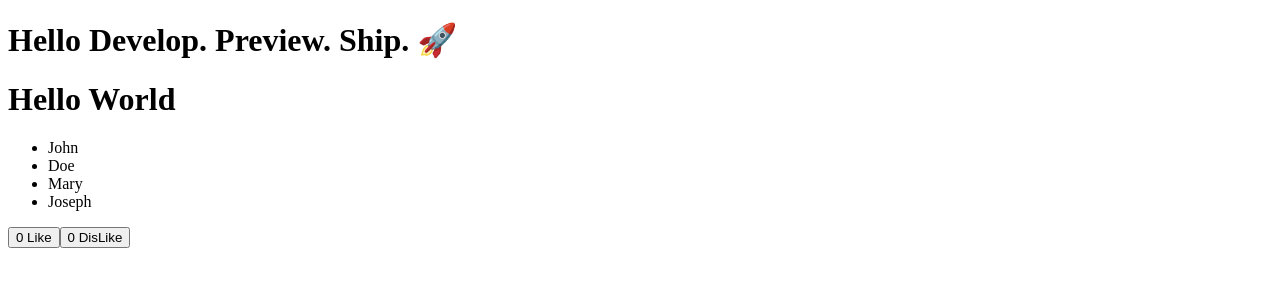
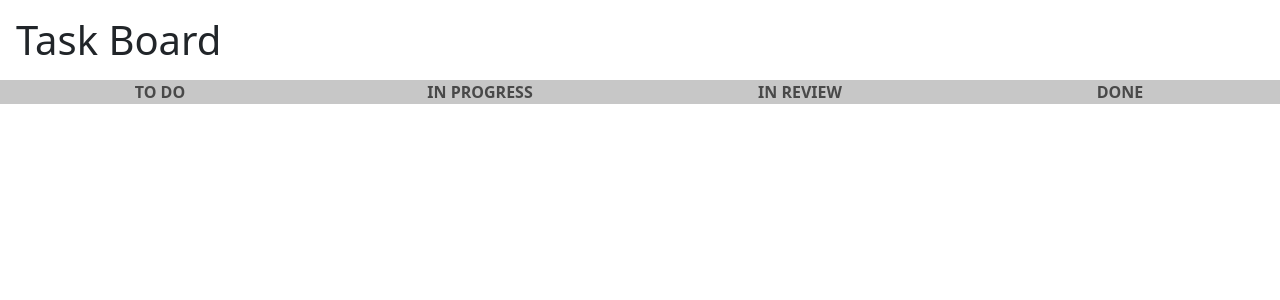
Before and after one commit to keerthana-lab/sample-react-app, a React (Create React App) app in the folder dashboard/: page / in a window 1280 px wide. Shown: the top 300 px of the page. Built offline with nearby package versions, Linux system fonts and the light colour scheme.

Commit message:
convert js files to tsx

```diff
--- a/dashboard/package.json
+++ b/dashboard/package.json
@@ -6,9 +6,14 @@
     "@testing-library/jest-dom": "^5.16.5",
     "@testing-library/react": "^13.4.0",
     "@testing-library/user-event": "^13.5.0",
+    "@types/react": "^18.0.21",
+    "@types/react-dom": "^18.0.6",
+    "bootstrap": "^5.2.2",
     "react": "^18.2.0",
     "react-dom": "^18.2.0",
     "react-scripts": "5.0.1",
+    "source-map-loader": "^4.0.1",
+    "ts-loader": "^9.4.1",
     "web-vitals": "^2.1.4"
   },
   "scripts": {
--- a/dashboard/public/index.html
+++ b/dashboard/public/index.html
@@ -24,7 +24,7 @@
       work correctly both with client-side routing and a non-root public URL.
       Learn how to configure a non-root public URL by running `npm run build`.
     -->
-    <title>React App</title>
+    <title>Task Tracker</title>
   </head>
   <body>
     <noscript>You need to enable JavaScript to run this app.</noscript>
--- a/dashboard/src/App.css
+++ b/dashboard/src/App.css
@@ -0,0 +1,7 @@
+.dark-grey-text {
+    color: rgb(73, 73, 73);
+}
+
+.grey-bg {
+    background-color: rgb(199, 199, 199);
+}
--- a/dashboard/src/App.js
+++ /dev/null
@@ -1,36 +0,0 @@
-import {useState} from "react";
-
-function Header({title}) {
-  return <h1>{ title ? `Hello ${title}` : "Hello World"}</h1>;
-}
-function ListOfNames() {
-  const nameArr = ['John', 'Doe', 'Mary', 'Joseph'];
-  return (
-      <ul>
-          {
-              nameArr.map((name) => (
-                  <li key={name}>{name}</li>
-              ))
-          }
-      </ul>
-  );
-}
-function CustomButton({name}) {
-  const [count, setCount] = useState(0);
-  const clickHandler = () => {
-      setCount(count + 1);
-  }
- return <button onClick={clickHandler}>{`${count} ${name}`}</button>;
-}
-function HomePage() {
-  return (
-      <div>
-          <Header title="Develop. Preview. Ship. 🚀" />
-          <Header />
-          <ListOfNames />
-          <CustomButton name="Like" />
-          <CustomButton name="DisLike" />
-      </div>
-  );
-}
-export default HomePage;
--- /dev/null
+++ b/dashboard/src/AppHeader/index.tsx
@@ -0,0 +1,10 @@
+import React from "react";
+import { AppTitle } from "../constants";
+
+function AppHeader() {
+    return (
+        <h1 className="m-3">{AppTitle}</h1>
+    );
+}
+
+export default AppHeader;
--- /dev/null
+++ b/dashboard/src/HomePage/index.tsx
@@ -0,0 +1,22 @@
+import React from "react";
+import AppHeader from "../AppHeader";
+import Status from "../Status";
+import "../App.css"
+
+export const HomePage = () => {
+  const statusOfTask = ['To Do', 'In Progress', 'In Review', 'Done'];
+  return (
+      <div>
+          <AppHeader />
+          <div className="container-fluid">
+            <div className="row">
+            {
+              statusOfTask.map((status) => (
+                <Status key={status} status={status} />
+              ))
+            }
+            </div>
+          </div>
+      </div>
+  );
+}
--- /dev/null
+++ b/dashboard/src/Status/index.tsx
@@ -0,0 +1,17 @@
+import React from "react";
+import Title from "./title";
+import "../App.css";
+
+interface StatusProps {
+    status: string;
+}
+
+function Status({ status }:StatusProps) {
+    return (
+        <div className="col-3 grey-bg">
+            <Title name = {status} />
+        </div>
+    );
+}
+
+export default Status;
--- /dev/null
+++ b/dashboard/src/Status/title.tsx
@@ -0,0 +1,17 @@
+import React from "react";
+import "../App.css";
+
+interface TitleProps {
+    name: string;
+}
+
+function Title({ name }: TitleProps) {
+    return (
+        <div className="dark-grey-text text-center">
+            <strong>
+                {name.toUpperCase()}
+            </strong>
+        </div>
+    );
+}
+export default Title;
--- /dev/null
+++ b/dashboard/src/constants/index.ts
@@ -0,0 +1 @@
+export const AppTitle = "Task Board";
--- /dev/null
+++ b/dashboard/webpack.config.js
@@ -0,0 +1,21 @@
+module.exports = {
+    entry: "./src/index.ts",
+    output: {
+      filename: "./dist/bundle.js",
+    },
+    // Enable sourcemaps for debugging webpack's output.
+    devtool: "source-map",
+    resolve: {
+      // Add '.ts' and '.tsx' as resolvable extensions.
+      extensions: ["", ".webpack.js", ".web.js", ".ts", ".tsx", ".js"],
+    },
+    module: {
+      rules: [
+        // All files with a '.ts' or '.tsx' extension will be handled by 'ts-loader'.
+        { test: /\.tsx?$/, loader: "ts-loader" },
+        // All output '.js' files will have any sourcemaps re-processed by 'source-map-loader'.
+        { test: /\.js$/, loader: "source-map-loader" },
+      ],
+    },
+    // Other options...
+  };
```
Also changed, not shown: dashboard/src/index.tsx (renamed from dashboard/src/index.js, +5 -3 lines), dashboard/tsconfig.json (added, +9 -0 lines), 2 other files (tests, documents, lock files or other folders).
